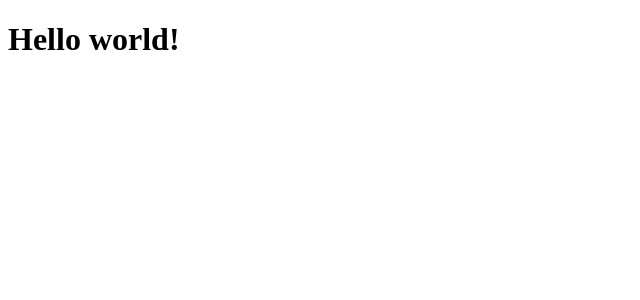
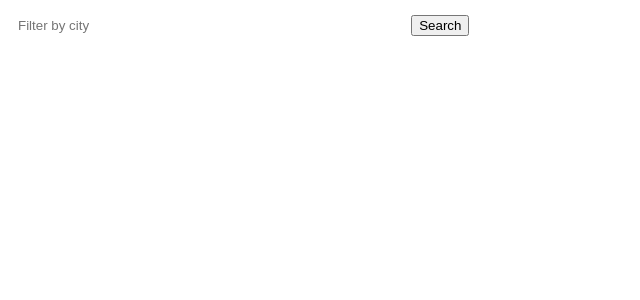
Before and after one commit to tarekch9/AngularExample, an Angular app in the folder AngularExample/: page / in a window 1280 px wide. Shown: the top 300 px of the page, without its empty margins (0-640 px from the left). Built offline with nearby package versions, Linux system fonts and the light colour scheme.

Commit message:
HomeComponent

```diff
--- a/AngularExample/src/app/app.component.html
+++ b/AngularExample/src/app/app.component.html
@@ -1 +1,5 @@
-<h1>Hello world!</h1>
+<main>
+  <section class="content">
+    <app-home></app-home>
+  </section>
+</main>
--- a/AngularExample/src/app/app.component.ts
+++ b/AngularExample/src/app/app.component.ts
@@ -1,10 +1,11 @@
 import { Component } from '@angular/core';
 import { RouterOutlet } from '@angular/router';
+import { HomeComponent } from './home/home.component';
 
 @Component({
   selector: 'app-root',
   standalone: true,
-  imports: [RouterOutlet],
+  imports: [RouterOutlet, HomeComponent],
   templateUrl: './app.component.html',
   styleUrl: './app.component.css'
 })
--- /dev/null
+++ b/AngularExample/src/app/home/home.component.css
@@ -0,0 +1,40 @@
+.results {
+    display: grid;
+    column-gap: 14px;
+    row-gap: 14px;
+    grid-template-columns: repeat(auto-fill, minmax(400px, 400px));
+    margin-top: 50px;
+    justify-content: space-around;
+  }
+
+  input[type="text"] {
+    border: solid 1px var(--primary-color);
+    padding: 10px;
+    border-radius: 8px;
+    margin-right: 4px;
+    display: inline-block;
+    width: 30%;
+  }
+
+  /*button {
+    padding: 10px;
+    border: solid 1px var(--primary-color);
+    background: var(--primary-color);
+    color: white;
+    border-radius: 8px;
+  }*/
+
+  @media (min-width: 500px) and (max-width: 768px) {
+    .results {
+        grid-template-columns: repeat(2, 1fr);
+    }
+    input[type="text"] {
+        width: 70%;
+    }
+  }
+
+  @media (max-width: 499px) {
+    .results {
+        grid-template-columns: 1fr;
+    }
+  }
--- /dev/null
+++ b/AngularExample/src/app/home/home.component.html
@@ -0,0 +1,6 @@
+<section>
+    <form>
+      <input type="text" placeholder="Filter by city">
+      <button class="primary" type="button">Search</button>
+    </form>
+  </section>
```
Also changed, not shown: AngularExample/src/app/home/home.component.ts (added, +12 -0 lines).
